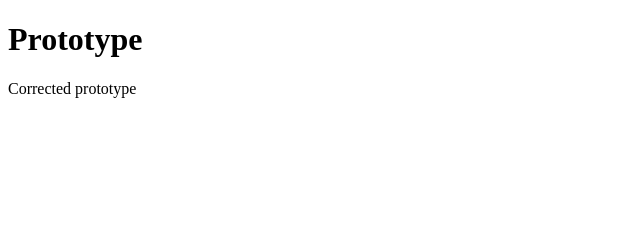
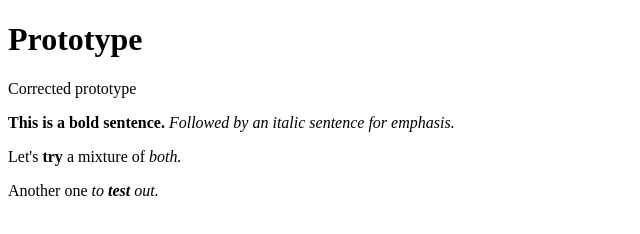
Before and after one commit to slimpython/git_test_website, a plain HTML site: page index.html in a window 1280 px wide. Shown: the whole page, without its empty margins (0-640 px from the left). Drawn offline with Linux system fonts and the light colour scheme.

Commit message:
Trying out strong and emphasis elements

```diff
--- a/index.html
+++ b/index.html
@@ -8,6 +8,10 @@
 <body>
     <h1>Prototype</h1>
     <p>Corrected prototype</p>
+    <p><strong>This is a bold sentence.</strong>
+        <em>Followed by an italic sentence for emphasis.</em></p>
+    <p>Let's <strong>try</strong> a mixture of <em>both.</em></p>
+    <p>Another one <em>to <strong>test</strong> out.</em></p>
     <!-- This is a comment -->
 </body>
 </html>
```
